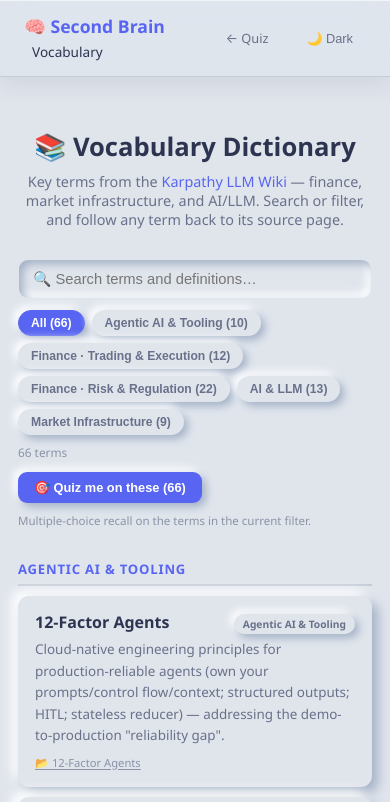
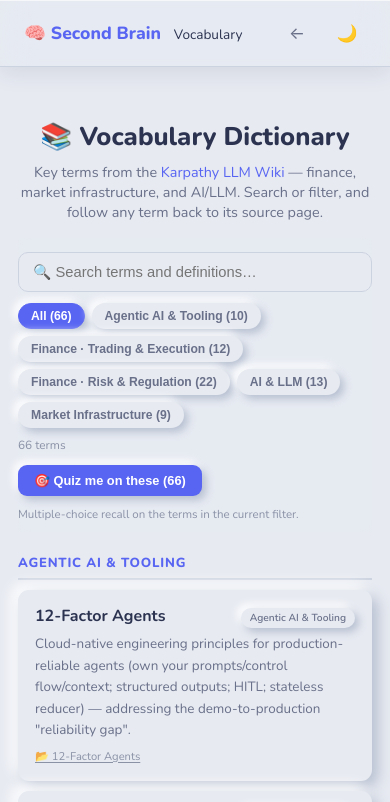
Before and after one commit to lucasmasunoacn/no-gem-public, a plain HTML site: page quiz/vocab.html in a window 390 px wide. Shown: the top 802 px of the page. Drawn offline with nearby package versions, Linux system fonts and the light colour scheme.

Commit message:
refine(quiz): drop cavities, Nunito font + airier palette, icon-only nav (#5)
Per design feedback (ref: puffy raised neumorphism mobile UI):
- Removed carved/inset 'cavity' look — explanation/keypoint/formula/risk boxes, inputs, mode-tabs and progress track are now flat (outlined or accent-striped) rather than recessed; raised remains for cards/buttons/options.
- Friendlier rounded font (Nunito) + airier, cleaner base palette (#e7eaf1) with softer shadows.
- Simplified obvious controls to icon-only circular buttons: back (←), prev slide (←), Vocabulary (📚), Translate (🌐), theme (🌙/☀️) — labels kept as aria-label/title.

Co-authored-by: Lucas <lucasmasuno@gmail.com>

```diff
--- a/quiz/vocab.html
+++ b/quiz/vocab.html
@@ -4,17 +4,20 @@
 <meta charset="UTF-8">
 <meta name="viewport" content="width=device-width, initial-scale=1.0">
 <title>Second Brain — Vocabulary</title>
+<link rel="preconnect" href="https://fonts.googleapis.com">
+<link rel="preconnect" href="https://fonts.gstatic.com" crossorigin>
+<link href="https://fonts.googleapis.com/css2?family=Nunito:wght@400;600;700;800&display=swap" rel="stylesheet">
 <style>
 /* ── THEME TOKENS (shared with index.html) ─────────────── */
 :root{
-  --bg:#e0e5ec;--surf:#e0e5ec;--card:#e0e5ec;--brd:transparent;--div:#c4ccd8;
+  --bg:#e7eaf1;--surf:#e7eaf1;--card:#e7eaf1;--brd:transparent;--div:#ccd3e0;
   --acc:#5865f2;--grn:#10b981;--red:#ef4444;--yel:#f59e0b;--pur:#7c3aed;
-  --txt:#2d3450;--m:#69718a;--m2:#8a93a6;
-  --d-sh:#a3b1c6;--l-sh:#ffffff;
-  --sh:6px 6px 12px var(--d-sh),-6px -6px 12px var(--l-sh);
-  --sh-lg:9px 9px 20px var(--d-sh),-9px -9px 20px var(--l-sh);
-  --sh-sm:4px 4px 8px var(--d-sh),-4px -4px 8px var(--l-sh);
-  --sh-in:inset 4px 4px 8px var(--d-sh),inset -4px -4px 8px var(--l-sh);
+  --txt:#2b3350;--m:#697089;--m2:#8a92a6;
+  --d-sh:#b6bfd0;--l-sh:#ffffff;
+  --sh:6px 6px 14px var(--d-sh),-6px -6px 14px var(--l-sh);
+  --sh-lg:10px 10px 22px var(--d-sh),-8px -8px 20px var(--l-sh);
+  --sh-sm:4px 4px 9px var(--d-sh),-4px -4px 9px var(--l-sh);
+  --sh-in:inset 3px 3px 6px var(--d-sh),inset -3px -3px 6px var(--l-sh);
 }
 [data-theme="dark"]{
   --bg:#2a2e37;--surf:#2a2e37;--card:#2a2e37;--brd:transparent;--div:#3a3f4b;
@@ -22,7 +25,7 @@
   --d-sh:#1f2228;--l-sh:#353a45;
 }
 *{box-sizing:border-box;margin:0;padding:0}
-body{font-family:'Segoe UI',system-ui,-apple-system,sans-serif;
+body{font-family:'Nunito','Segoe UI',system-ui,-apple-system,sans-serif;
   background:var(--bg);color:var(--txt);min-height:100vh;
   transition:background .25s,color .25s}
 a{color:var(--acc);text-decoration:none}
@@ -120,7 +123,9 @@ footer{text-align:center;padding:24px;font-size:.72rem;color:var(--m2);
 /* ── Neumorphism component layer (raised controls, recessed inputs) ── */
 footer{border-color:var(--div)}
 .group-h{border-bottom-color:var(--div)}
-.searchbox,.searchbox:focus{box-shadow:var(--sh-in)}
+.searchbox,.searchbox:focus{box-shadow:none;border:1px solid var(--div)}
+.hbtn.icon-only{width:38px;height:38px;padding:0;border-radius:50%;display:inline-flex;
+  align-items:center;justify-content:center;font-size:1.05rem}
 .chip{box-shadow:var(--sh-sm)}
 .chip:active{box-shadow:var(--sh-in)}
 .vbadge{box-shadow:var(--sh-sm)}
@@ -160,8 +165,8 @@ header{
   <div class="logo">🧠 Second Brain
     <span>Vocabulary</span>
   </div>
-  <a class="hbtn" href="index.html">← Quiz</a>
-  <button class="hbtn" id="theme-btn" onclick="toggleTheme()" title="Toggle light/dark">🌙 Dark</button>
+  <a class="hbtn icon-only" href="index.html" title="Back to quiz" aria-label="Back to quiz">←</a>
+  <button class="hbtn icon-only" id="theme-btn" onclick="toggleTheme()" title="Toggle light/dark" aria-label="Toggle light/dark">🌙</button>
 </header>
 
 <main>
@@ -199,11 +204,11 @@ const stored = localStorage.getItem('quiz-theme');
 const systemDark = window.matchMedia('(prefers-color-scheme: dark)').matches;
 const initTheme = stored || (systemDark ? 'dark' : 'light');
 root.setAttribute('data-theme', initTheme);
-themeBtn.textContent = initTheme === 'dark' ? '☀️ Light' : '🌙 Dark';
+themeBtn.textContent = initTheme === 'dark' ? '☀️' : '🌙';
 function toggleTheme(){
   const t = root.getAttribute('data-theme')==='dark' ? 'light' : 'dark';
   root.setAttribute('data-theme', t);
-  themeBtn.textContent = t==='dark' ? '☀️ Light' : '🌙 Dark';
+  themeBtn.textContent = t==='dark' ? '☀️' : '🌙';
   localStorage.setItem('quiz-theme', t);
 }
 
```
Also changed, not shown: quiz/index.html (+28 -18 lines).
